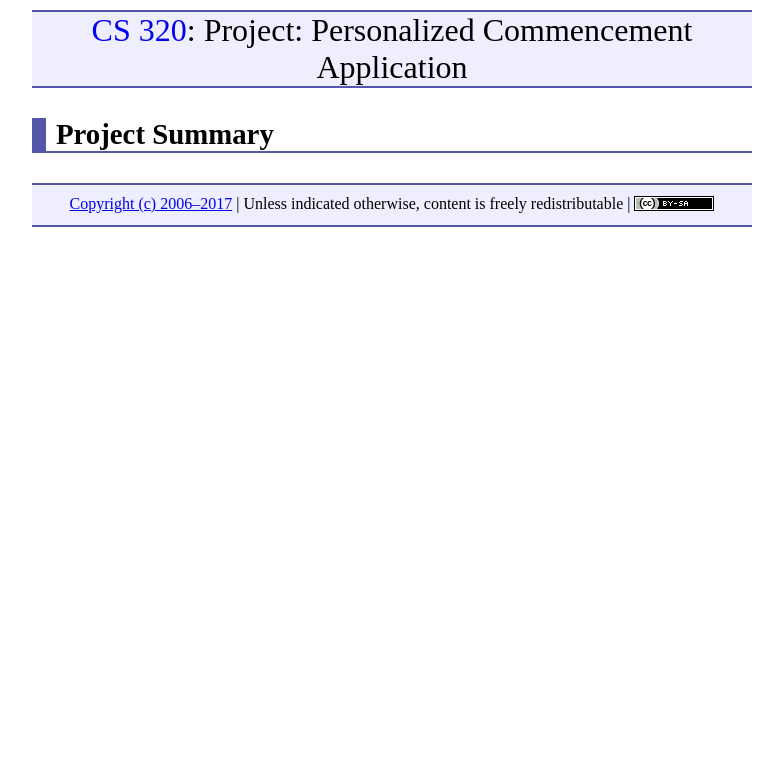
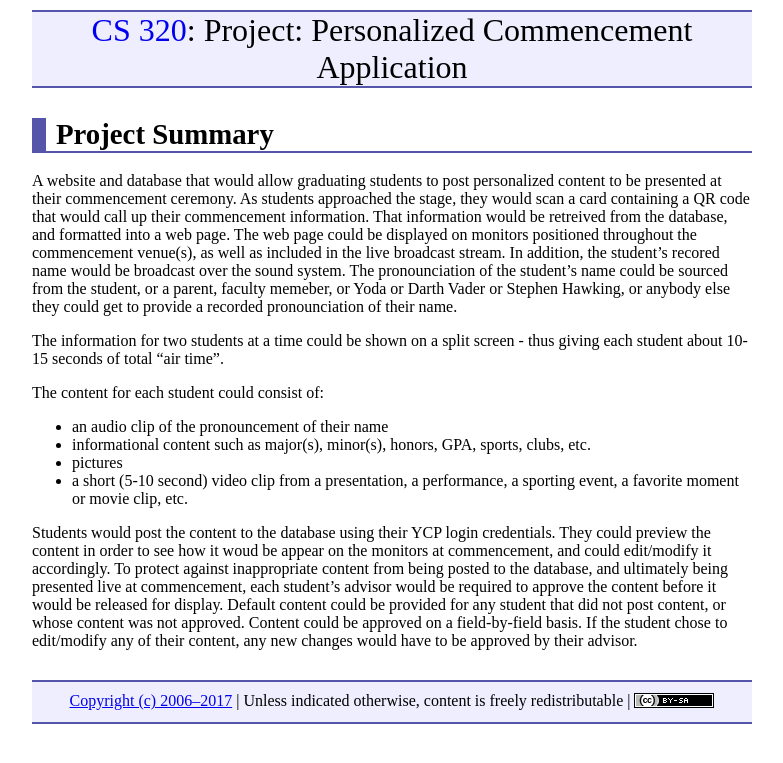
Before and after one commit to ycpcs/cs320-spring2017, a Jekyll site: the page built from projects/Personalized_Commencement_Project.md, in a window 1280 px wide. Shown: the top 763 px of the page, without its empty margins (248-1031 px from the left). Built offline with Jekyll 4.4.1, drawn with Linux system fonts in a browser that asks for light colours.

Commit message:
added projects

```diff
--- a/projects/Personalized_Commencement_Project.md
+++ b/projects/Personalized_Commencement_Project.md
@@ -5,3 +5,14 @@ title: "Project: Personalized Commencement Application"
 
 Project Summary
 ===============
+A website and database that would allow graduating students to post personalized content to be presented at their commencement ceremony.  As students approached the stage, they would scan a card containing a QR code that would call up their commencement information.  That information would be retreived from the database, and formatted into a web page.  The web page could be displayed on monitors positioned throughout the commencement venue(s), as well as included in the live broadcast stream.  In addition, the student's recored name would be broadcast over the sound system.  The pronounciation of the student's name could be sourced from the student, or a parent, faculty memeber, or Yoda or Darth Vader or Stephen Hawking, or anybody else they could get to provide a recorded pronounciation of their name.
+
+The information for two students at a time could be shown on a split screen - thus giving each student about 10-15 seconds of total "air time".
+
+The content for each student could consist of:
+* an audio clip of the pronouncement of their name
+* informational content such as major(s), minor(s), honors, GPA, sports, clubs, etc.
+* pictures
+* a short (5-10 second) video clip from a presentation, a performance, a sporting event, a favorite moment or movie clip, etc.
+
+Students would post the content to the database using their YCP login credentials.  They could preview the content in order to see how it woud be appear on the monitors at commencement, and could edit/modify it accordingly.  To protect against inappropriate content from being posted to the database, and ultimately being presented live at commencement, each student's advisor would be required to approve the content before it would be released for display.  Default content could be provided for any student that did not post content, or whose content was not approved.  Content could be approved on a field-by-field basis.  If the student chose to edit/modify any of their content, any new changes would have to be approved by their advisor.
```
Also changed, not shown: projects/YCP_ECS_Student_Project_DB.md (+1 -1 lines).
